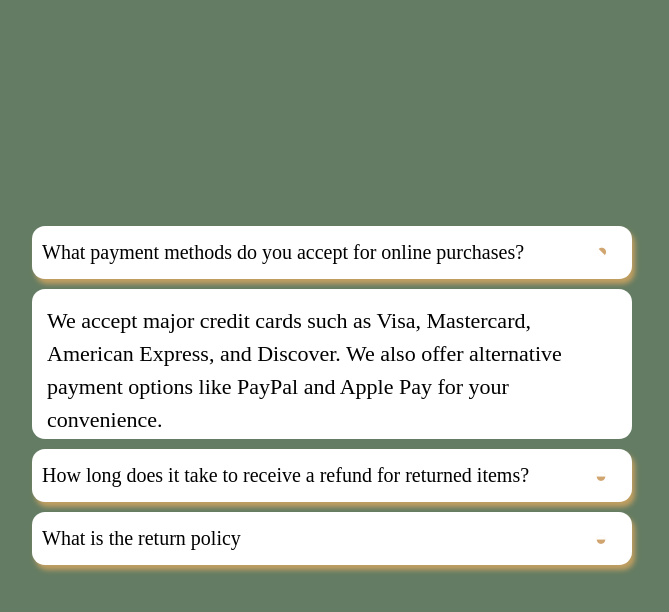
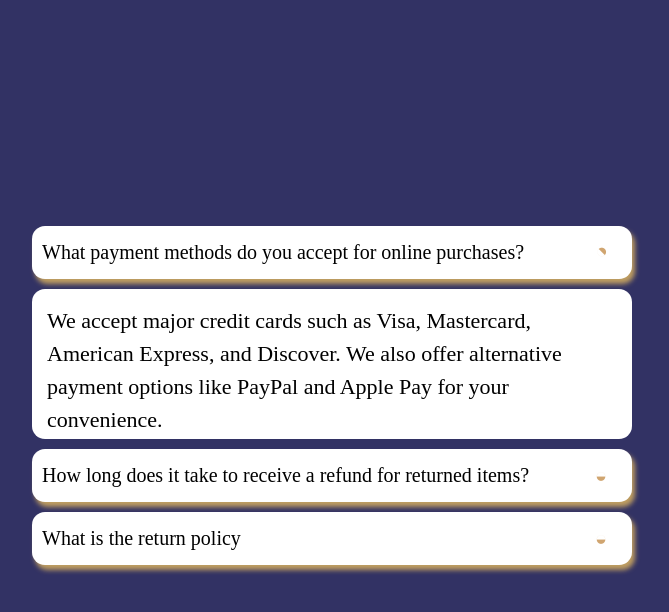
Before and after one commit to Priyanshu885588/accordian, a plain HTML site: page index.html in a window 1280 px wide. Both pictures are taken after a click on the element 640 px from the left and 332 px from the top of the page. Shown: the whole page, without its empty margins (308-977 px from the left). Drawn offline with Linux system fonts and the light colour scheme.

Commit message:
color changed

```diff
--- a/script.js
+++ b/script.js
@@ -3,12 +3,12 @@
 for (let i = 0; i < accordian.length; i++) {
     accordian[i].addEventListener("click", function () {
         this.classList.toggle("active");
-        if (document.body.style.background === "rgb(100, 124, 99)") {
+        if (document.body.style.background === "rgb(50, 50, 100)") {
             document.body.style.transition='1s'
-            document.body.style.backgroundColor = ""; // Reset to default color
+            document.body.style.background = "black"; // Reset to default color
         } else {
             document.body.style.transition='1s'
-            document.body.style.background = "rgb(100, 124, 99)"; // Replace "red" with your desired color
+            document.body.style.background = "rgb(50, 50, 100)"; // Replace "red" with your desired color
         }
 
     });
--- a/style.css
+++ b/style.css
@@ -7,7 +7,7 @@
 body {
   height: 100vh;
   width: 100vw;
-  background-color: bisque;
+  background-color: rgb(0, 0, 0);
   display: flex;
   justify-content: center;
   align-items: center;
```
